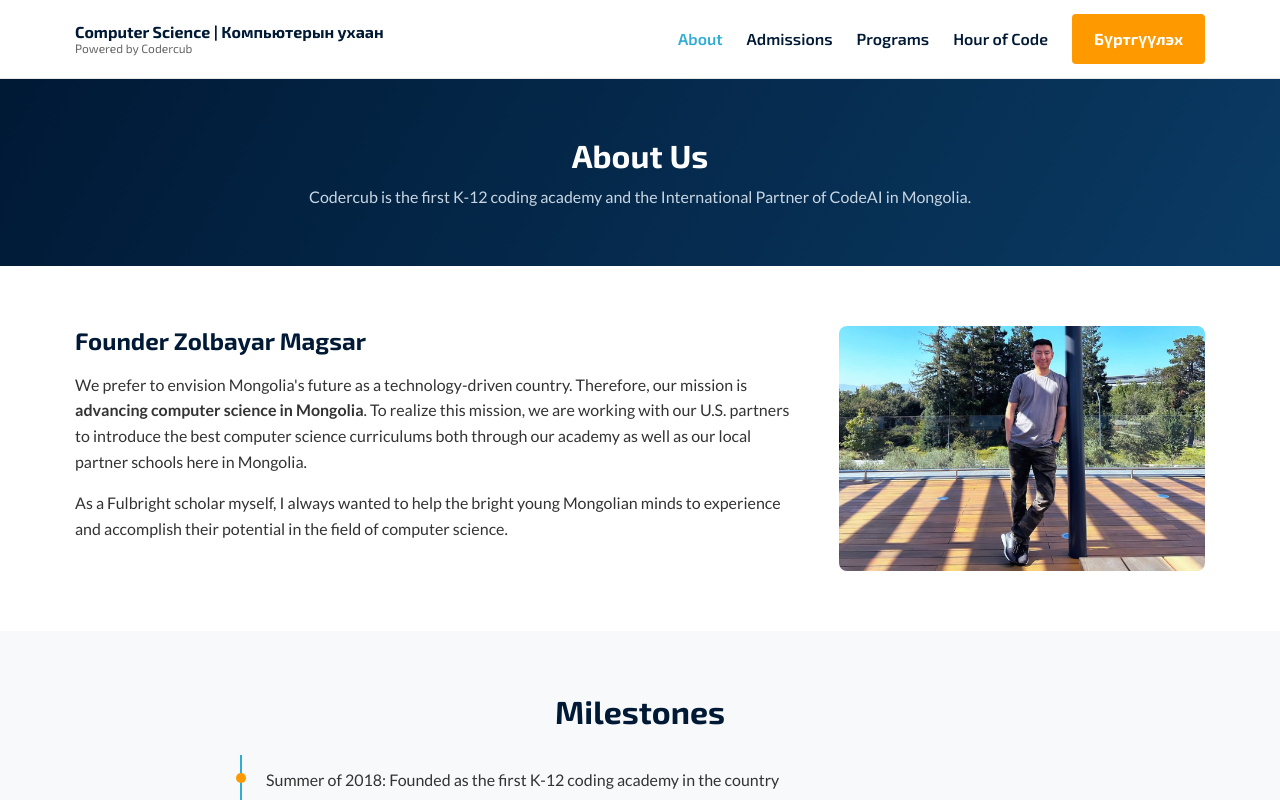
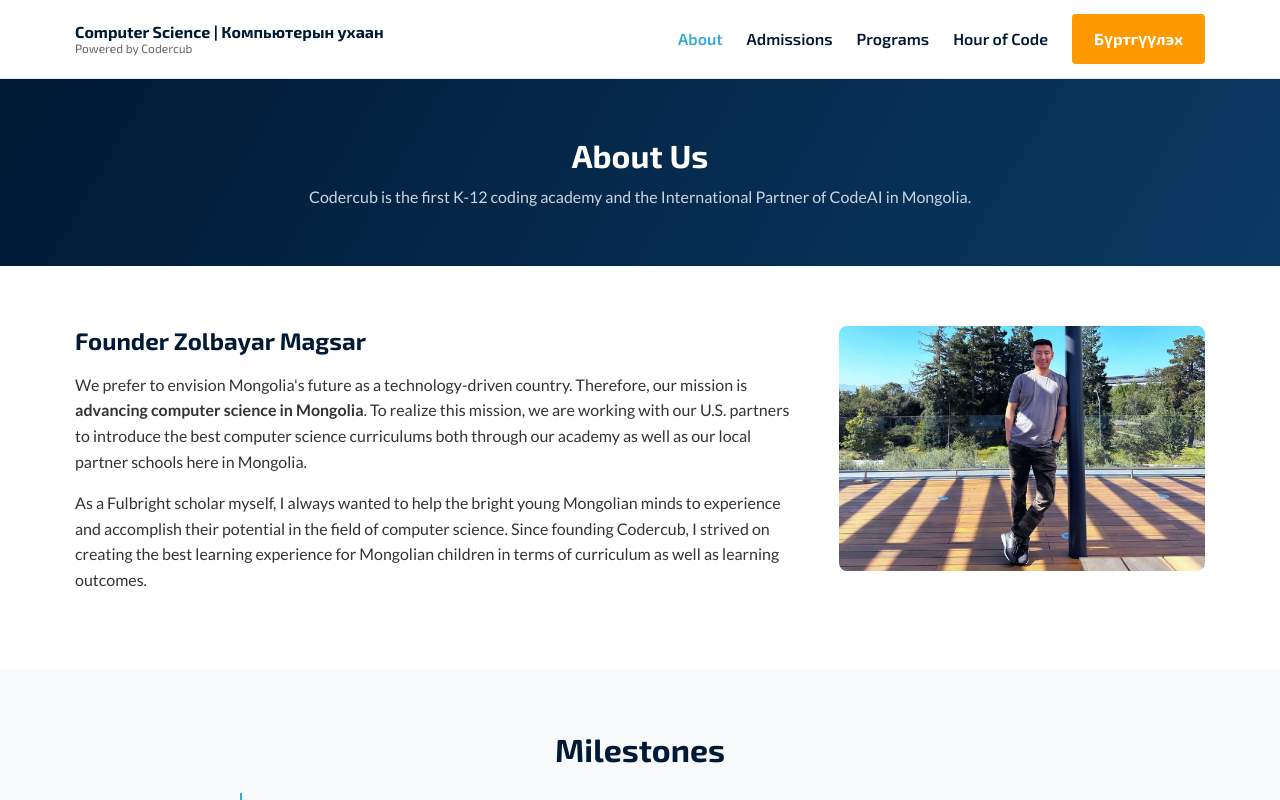
Before and after one commit to zmagsar/computerscience.mn, a Vue app: page /about in a window 1280 px wide. Shown: the top 800 px of the page. Built offline with nearby package versions, Linux system fonts and the light colour scheme.

Commit message:
Update AboutView.vue

```diff
--- a/src/views/AboutView.vue
+++ b/src/views/AboutView.vue
@@ -82,7 +82,9 @@ const faqs = [
         </p>
         <p>
           As a Fulbright scholar myself, I always wanted to help the bright young Mongolian minds to experience
-          and accomplish their potential in the field of computer science.
+          and accomplish their potential in the field of computer science. Since founding Codercub,
+          I strived on creating the best learning experience for Mongolian children in terms of curriculum
+          as well as learning outcomes.
         </p>
       </div>
       <img :src="founder" alt="Zolbayar Magsar" class="about-intro__photo" />
```
